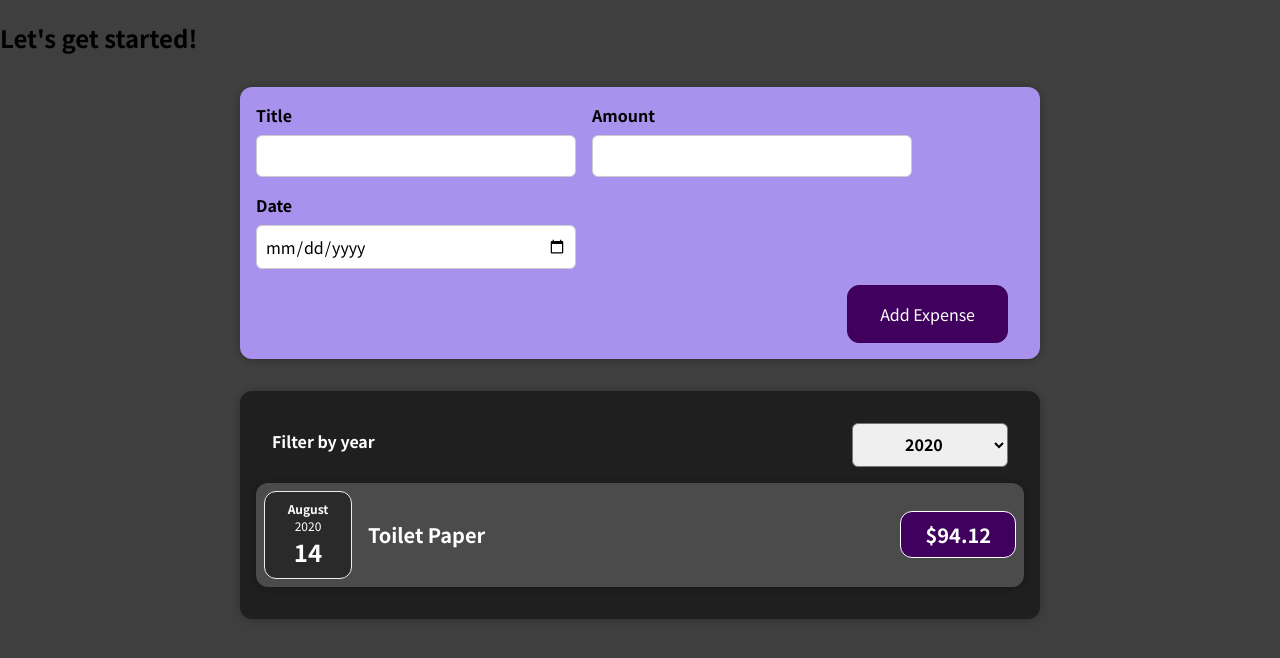
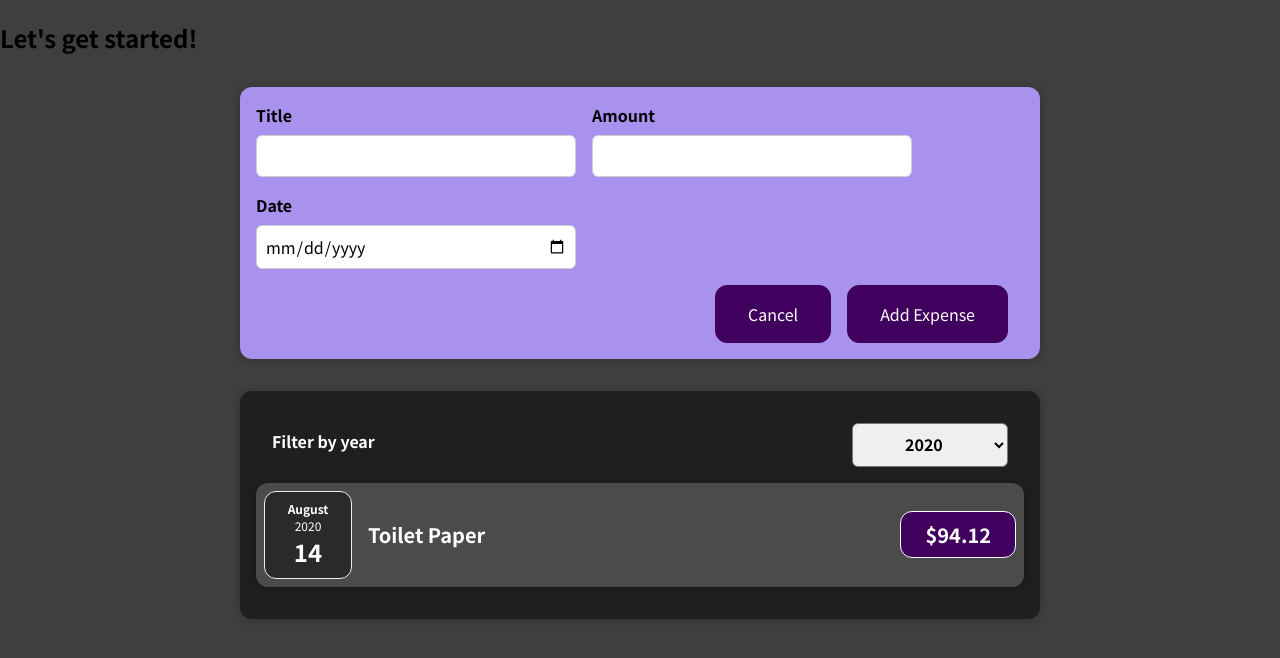
Before and after one commit to DaltonDayton/Expenses, a React (Create React App) app: page / in a window 1280 px wide. Both pictures are taken after a click on the button "Add Expense". Shown: the top 658 px of the page. Built offline with nearby package versions, Linux system fonts and the light colour scheme.

Commit message:
Minimize add expense - my solution

```diff
--- a/src/components/NewExpense/ExpenseForm.jsx
+++ b/src/components/NewExpense/ExpenseForm.jsx
@@ -6,39 +6,14 @@ const ExpenseForm = (props) => {
   const [enteredAmount, setEnteredAmount] = useState("");
   const [enteredDate, setEnteredDate] = useState("");
 
-  // const [userInput, setUserInput] = useState({
-  //   enteredTitle: "",
-  //   enteredAmount: "",
-  //   enteredDate: "",
-  // });
-
-  // const titleChangeHandler = (event) => {
-  //   // setEnteredTitle(event.target.value);
-  //   // setUserInput({
-  //   //   ...userInput,
-  //   //   enteredTitle: event.target.value,
-  //   // });
-
-  //   // When relying on previous state, use this syntax:
-  //   // setUserInput((prevState) => {
-  //   //   return { ...prevState, enteredTitle: event.target.value };
-  //   // });
-  // };
+  const [minimized, setMinimized] = useState(true);
 
   const amountChangeHandler = (event) => {
     setEnteredAmount(event.target.value);
-    // setUserInput({
-    //   ...userInput,
-    //   enteredAmount: event.target.value,
-    // });
   };
 
   const dateChangeHandler = (event) => {
     setEnteredDate(event.target.value);
-    // setUserInput({
-    //   ...userInput,
-    //   enteredDate: event.target.value,
-    // });
   };
 
   const inputChangeHandler = (identifier, value) => {
@@ -72,10 +47,20 @@ const ExpenseForm = (props) => {
     setEnteredTitle("");
     setEnteredAmount("");
     setEnteredDate("");
+
+    toggleMinimized();
   };
+
+  function toggleMinimized() {
+    setMinimized(!minimized);
+  }
 
   return (
     <form onSubmit={submitHandler}>
+      {minimized ? (
+        <button onClick={toggleMinimized}>Add Expense</button>
+      ) : (
+        <div>
           <div className="new-expense__controls">
             <div className="new-expense__control">
               <label>Title</label>
@@ -99,12 +84,19 @@ const ExpenseForm = (props) => {
             </div>
             <div className="new-expense__control">
               <label>Date</label>
-          <input type="date" value={enteredDate} onChange={dateChangeHandler} />
+              <input
+                type="date"
+                value={enteredDate}
+                onChange={dateChangeHandler}
+              />
             </div>
           </div>
           <div className="new-expense__actions">
+            <button onClick={toggleMinimized}>Cancel</button>
             <button type="submit">Add Expense</button>
           </div>
+        </div>
+      )}
     </form>
   );
 };
```
Lines whose indentation alone changed are shown as unchanged.
